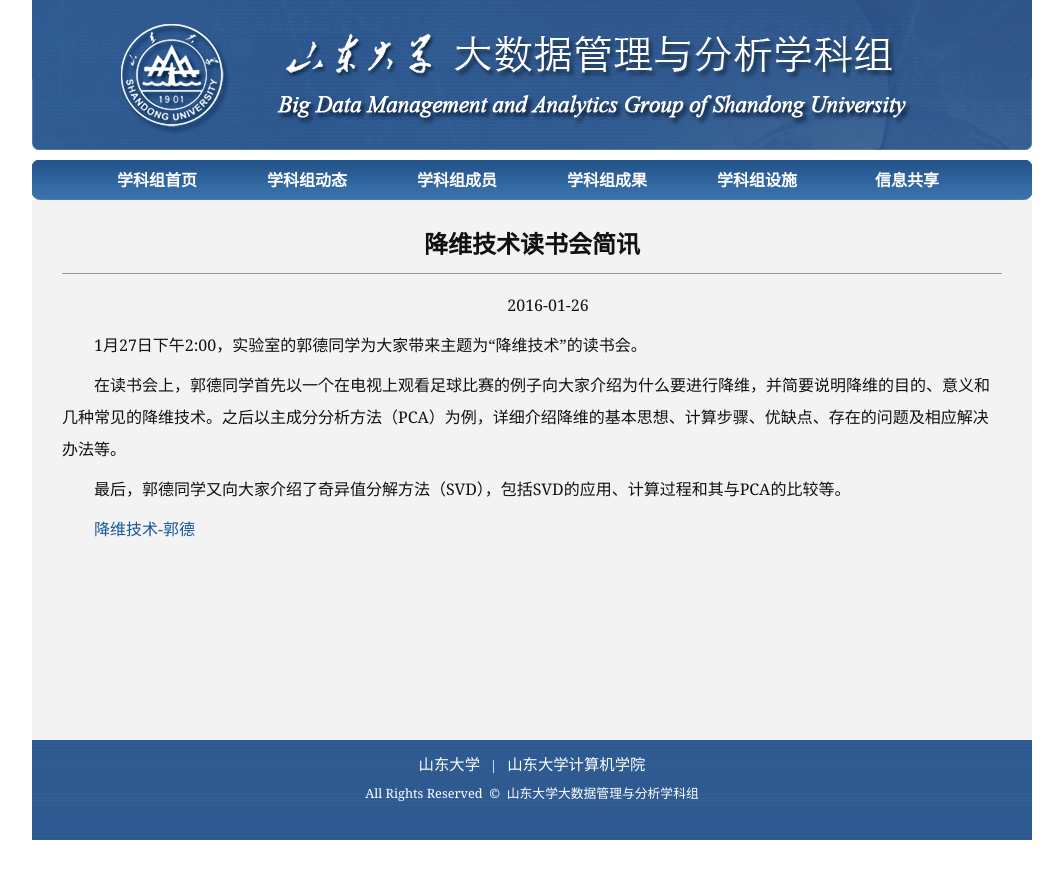
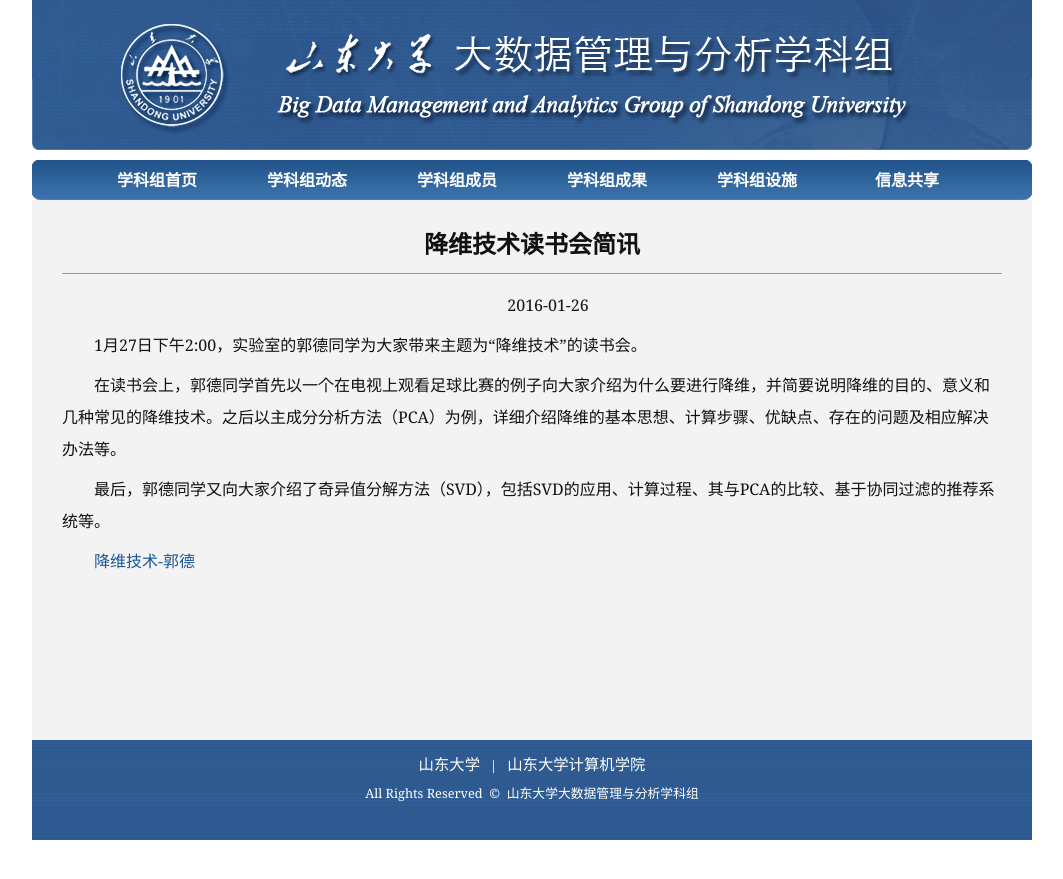
Before and after one commit to sdubigdata/bigdata-home, a Jekyll site: the page built from _source/_posts/2016-01-27-1.md, in a window 1280 px wide. Shown: the top 879 px of the page, without its empty margins (108-1171 px from the left). Built offline with Jekyll 4.4.1, drawn with Linux system fonts in a browser that asks for light colours.

Commit message:
update about news of data reduction

```diff
--- a/_source/_posts/2016-01-27-1.md
+++ b/_source/_posts/2016-01-27-1.md
@@ -9,6 +9,6 @@
 
 在读书会上，郭德同学首先以一个在电视上观看足球比赛的例子向大家介绍为什么要进行降维，并简要说明降维的目的、意义和几种常见的降维技术。之后以主成分分析方法（PCA）为例，详细介绍降维的基本思想、计算步骤、优缺点、存在的问题及相应解决办法等。
 
-最后，郭德同学又向大家介绍了奇异值分解方法（SVD），包括SVD的应用、计算过程和其与PCA的比较等。
+最后，郭德同学又向大家介绍了奇异值分解方法（SVD），包括SVD的应用、计算过程、其与PCA的比较、基于协同过滤的推荐系统等。
 
 <a href ="{{site.url}}/files/2016-01-27-1.pptx">降维技术-郭德</a>
```
